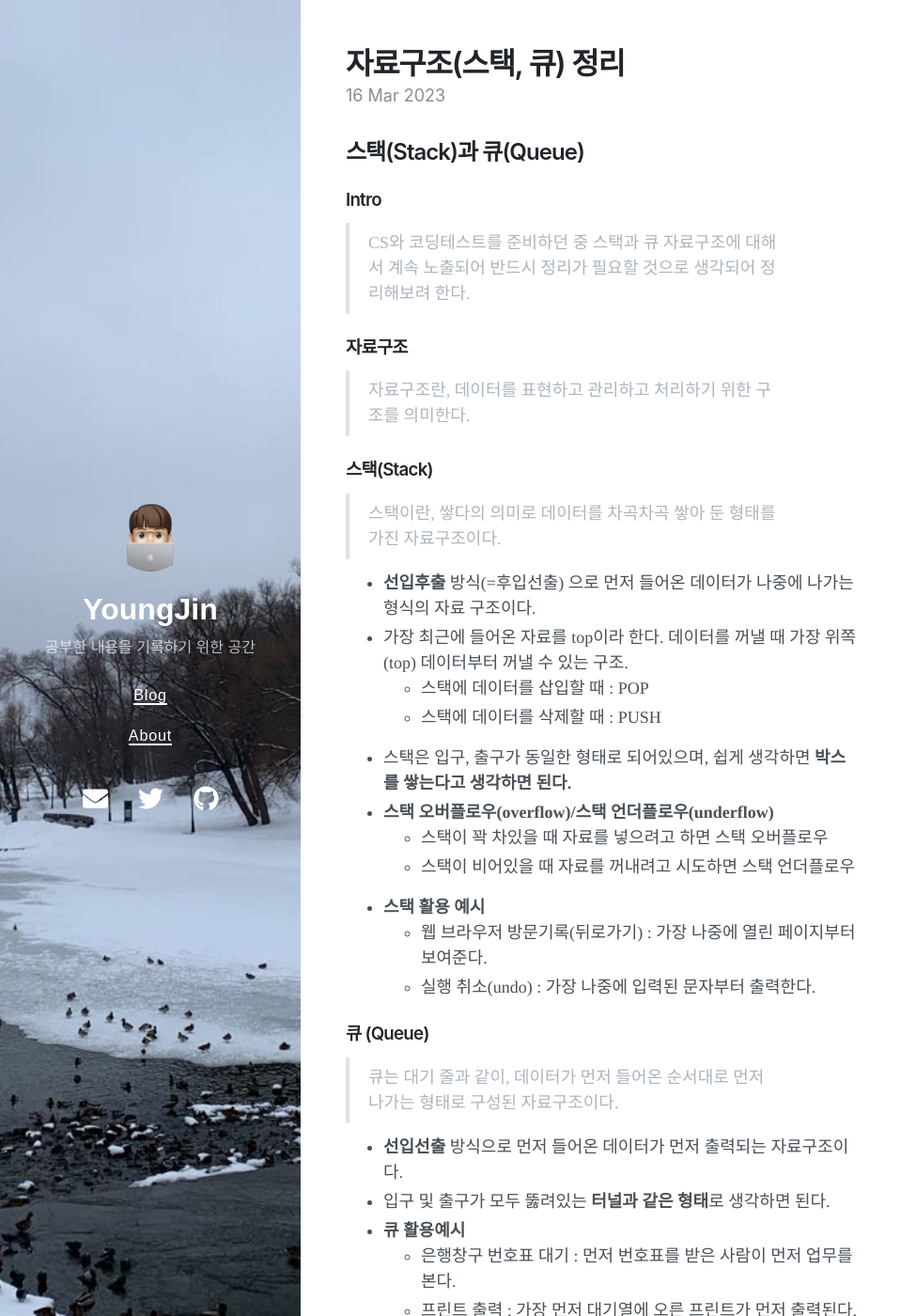
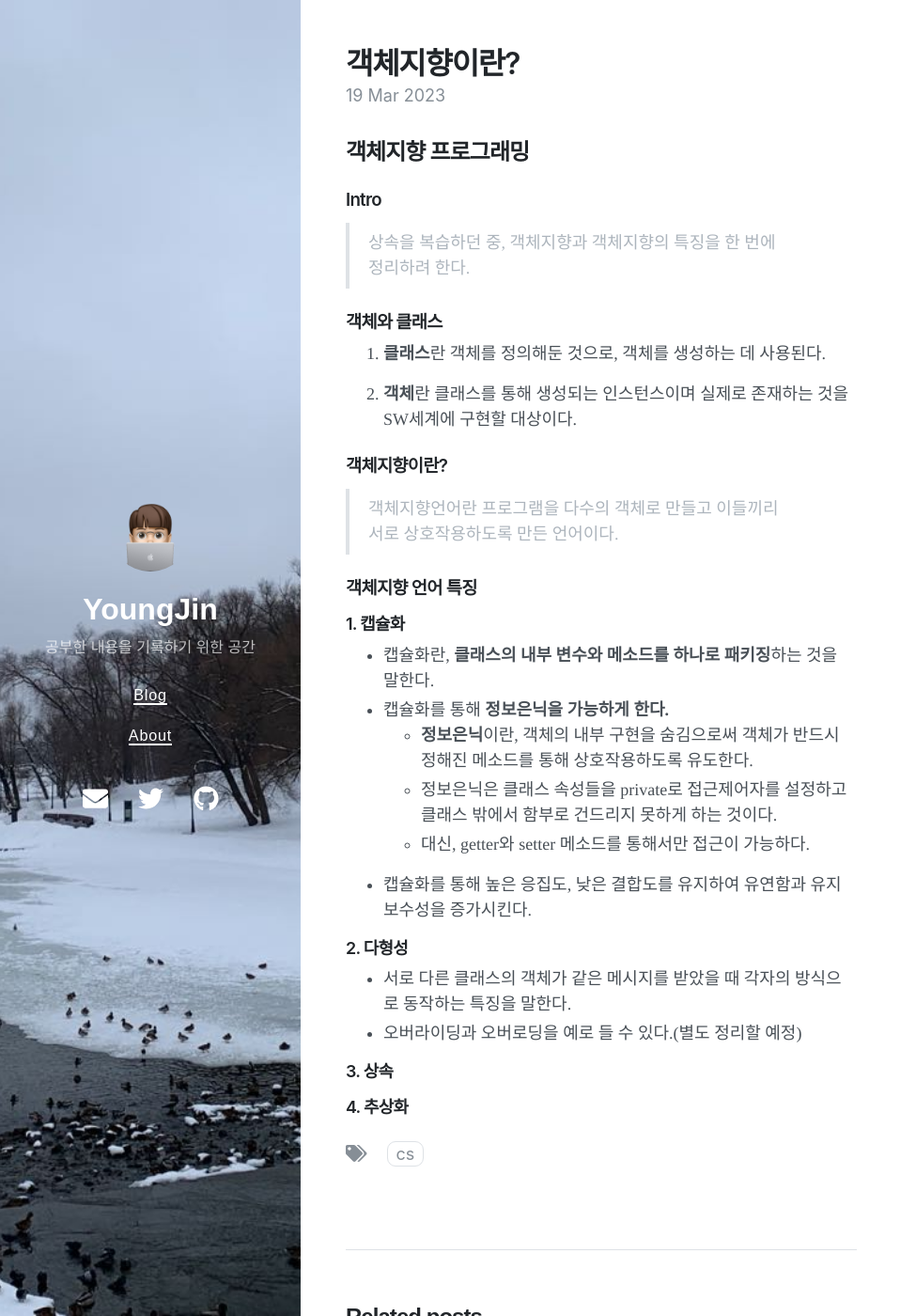
Before and after one commit to parkyoungjiin/parkyoungjiin.github.io, a Jekyll site: the page built from _posts/2023-03-19-객체지향.md, in a window 1280 px wide and 1400 px high. Shown: the whole window at 94% size, without its empty margins (0-975 px from the left). Built offline with Jekyll 4.4.1, drawn with Linux system fonts in a browser that asks for light colours; nearby versions of some CDN libraries; some of the changed text lies outside the part shown.

Commit message:
객체지향

```diff
--- a/_posts/2023-03-19-객체지향.md
+++ b/_posts/2023-03-19-객체지향.md
@@ -1,42 +1,35 @@
 ---
 layout: post
-title: 자료구조(스택, 큐) 정리
-tags: mathjax
-math: true
-date: 2023-03-16 11:49
+title: 객체지향이란?
+tags: CS
+date: 2023-03-19 11:49
 ---
-## 스택(Stack)과 큐(Queue)
+## 객체지향 프로그래밍
 
 ### Intro
-> CS와 코딩테스트를 준비하던 중 스택과 큐 자료구조에 대해서 계속 노출되어 반드시 정리가 필요할 것으로 생각되어 정리해보려 한다.
+> 상속을 복습하던 중, 객체지향과 객체지향의 특징을 한 번에 정리하려 한다.
 
+### 객체와 클래스
+1. **클래스**란 객체를 정의해둔 것으로, 객체를 생성하는 데 사용된다.
 
-### 자료구조
-> 자료구조란, 데이터를 표현하고 관리하고 처리하기 위한 구조를 의미한다.
+2. **객체**란 클래스를 통해 생성되는 인스턴스이며 실제로 존재하는 것을 SW세계에 구현할 대상이다.
 
-### 스택(Stack)
+### 객체지향이란?
+> 객체지향언어란 프로그램을 다수의 객체로 만들고 이들끼리 서로 상호작용하도록 만든 언어이다.
 
-> 스택이란, 쌓다의 의미로 데이터를 차곡차곡 쌓아 둔 형태를 가진 자료구조이다.
+### 객체지향 언어 특징
 
-- **선입후출** 방식(=후입선출) 으로 먼저 들어온 데이터가 나중에 나가는 형식의 자료 구조이다.
-- 가장 최근에 들어온 자료를 top이라 한다. 데이터를 꺼낼 때 가장 위쪽(top) 데이터부터 꺼낼 수 있는 구조.
-    - 스택에 데이터를 삽입할 때 : POP
-    - 스택에 데이터를 삭제할 때 : PUSH
-- 스택은 입구, 출구가 동일한 형태로 되어있으며, 쉽게 생각하면 **박스를 쌓는다고 생각하면 된다.**
-- **스택 오버플로우(overflow)/스택 언더플로우(underflow)**
-    - 스택이 꽉 차있을 때 자료를 넣으려고 하면 스택 오버플로우
-    - 스택이 비어있을 때 자료를 꺼내려고 시도하면 스택 언더플로우
-- **스택 활용 예시**
-    - 웹 브라우저 방문기록(뒤로가기) : 가장 나중에 열린 페이지부터 보여준다.
-    - 실행 취소(undo) : 가장 나중에 입력된 문자부터 출력한다.
+#### 1. 캡슐화
+- 캡슐화란, **클래스의 내부 변수와 메소드를 하나로 패키징**하는 것을 말한다.
+- 캡슐화를 통해 **정보은닉을 가능하게 한다.**
+    - **정보은닉**이란, 객체의 내부 구현을 숨김으로써 객체가 반드시 정해진 메소드를 통해 상호작용하도록 유도한다.
+    - 정보은닉은 클래스 속성들을 private로 접근제어자를 설정하고 클래스 밖에서 함부로 건드리지 못하게 하는 것이다.
+    - 대신, getter와 setter 메소드를 통해서만 접근이 가능하다.
+- 캡슐화를 통해 높은 응집도, 낮은 결합도를 유지하여 유연함과 유지보수성을 증가시킨다.
 
-### 큐 (Queue)
+#### 2. 다형성
+- 서로 다른 클래스의 객체가 같은 메시지를 받았을 때 각자의 방식으로 동작하는 특징을 말한다.
+- 오버라이딩과 오버로딩을 예로 들 수 있다.(별도 정리할 예정)
 
-> 큐는 대기 줄과 같이, 데이터가 먼저 들어온 순서대로 먼저 나가는 형태로 구성된 자료구조이다.
-
-- **선입선출** 방식으로 먼저 들어온 데이터가 먼저 출력되는 자료구조이다.
-- 입구 및 출구가 모두 뚫려있는 **터널과 같은 형태**로 생각하면 된다.
-- **큐 활용예시**
-    - 은행창구 번호표 대기 : 먼저 번호표를 받은 사람이 먼저 업무를 본다.
-    - 프린트 출력 : 가장 먼저 대기열에 오른 프린트가 먼저 출력된다.
-    - 너비 우선 탐색 알고리즘(BFS)
+#### 3. 상속
+#### 4. 추상화
```
Also changed, not shown: _posts/2020-10-01-releasing-not-pure-poole-v0-1-0.md (deleted, +0 -14 lines).
